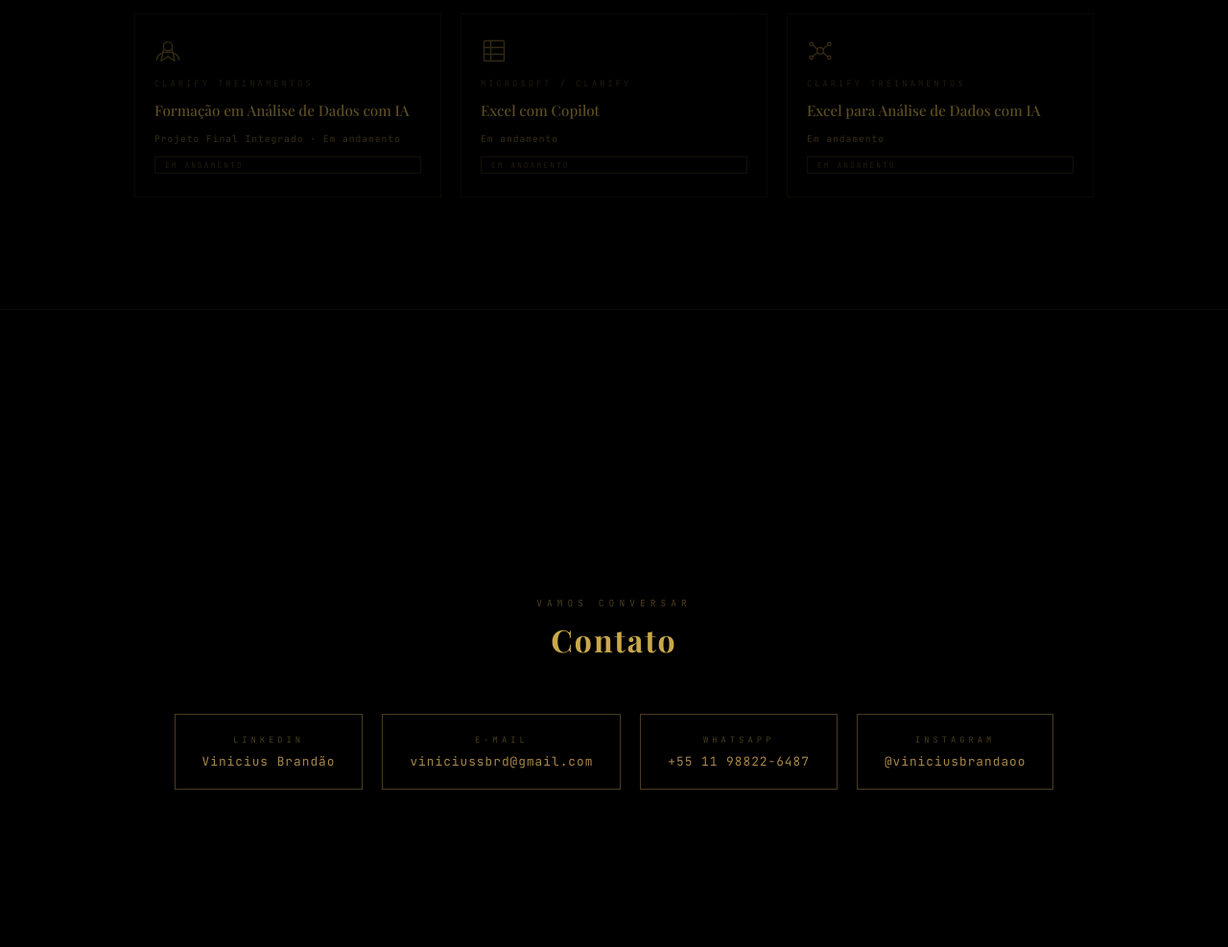
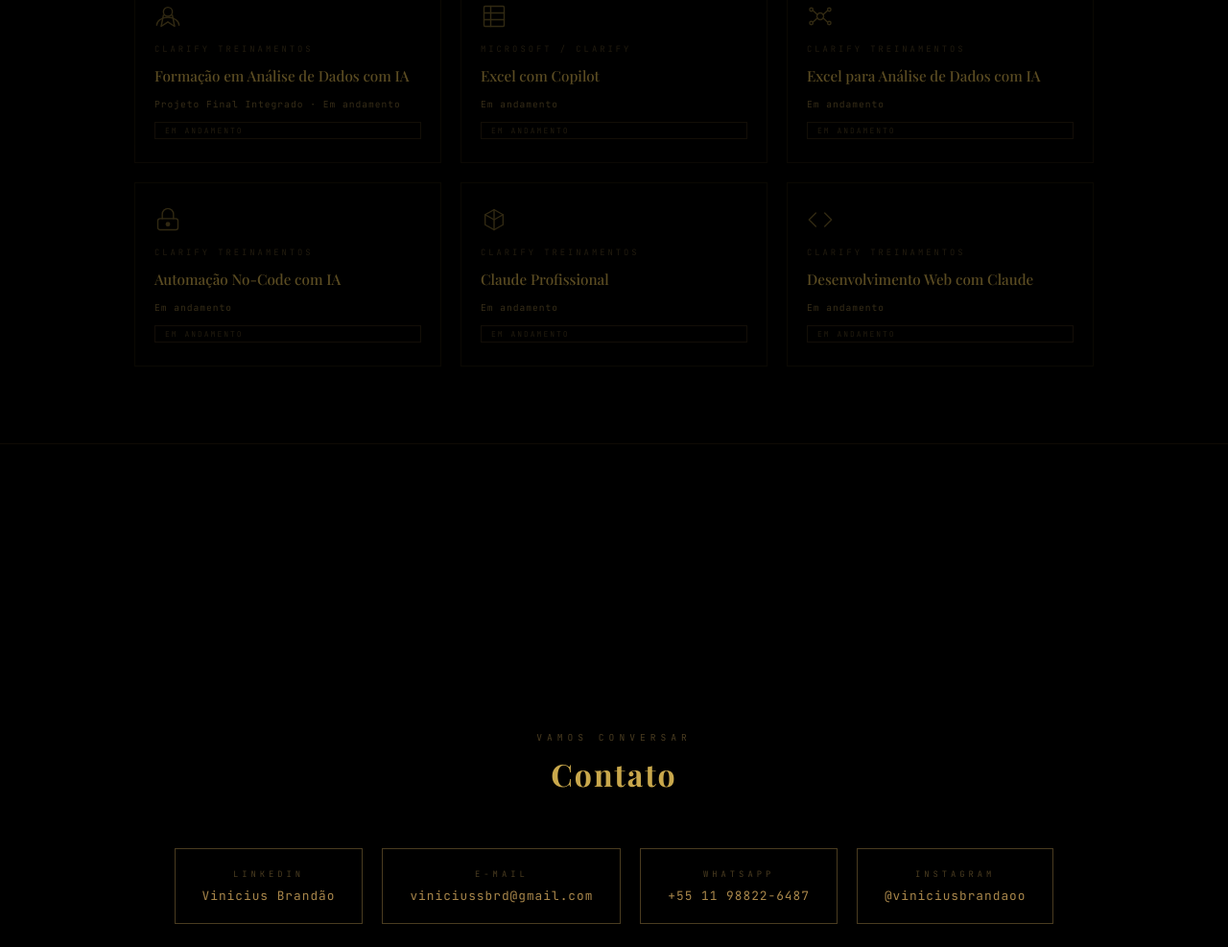
Before and after one commit to ViniciusBrandaoo/ViniciusBrandaoo.github.io, a plain HTML site: page index.html in a window 1280 px wide. Shown: the part 3739-4726 px from the top of the page at 96% size. Drawn offline with nearby package versions, Linux system fonts and the light colour scheme; a web font is replaced by a local one.

Commit message:
Add new certification cards to index.html

```diff
--- a/index.html
+++ b/index.html
@@ -424,6 +424,30 @@ h1{font-family:'Playfair Display';font-size:3rem;letter-spacing:3px;color:var(--
       <span class="cert-badge andamento">Em andamento</span>
     </div>
 
+    <div class="cert-card em-breve">
+      <div class="cert-icon"><svg viewBox="0 0 24 24" fill="none" stroke="#c9a84c" stroke-width="1.2" stroke-linecap="round" stroke-linejoin="round"><rect x="3" y="11" width="18" height="10" rx="2"/><path d="M7 11V7a5 5 0 0110 0v4"/><circle cx="12" cy="16" r="1.5" fill="#c9a84c"/></svg></div>
+      <div class="cert-school">Clarify Treinamentos</div>
+      <div class="cert-name">Automação No-Code com IA</div>
+      <div class="cert-meta"><span>Em andamento</span></div>
+      <span class="cert-badge andamento">Em andamento</span>
+    </div>
+
+    <div class="cert-card em-breve">
+      <div class="cert-icon"><svg viewBox="0 0 24 24" fill="none" stroke="#c9a84c" stroke-width="1.2" stroke-linecap="round" stroke-linejoin="round"><path d="M12 3l8 4.5v9L12 21l-8-4.5v-9L12 3z"/><path d="M12 3v18"/><path d="M4 7.5l8 4.5 8-4.5"/></svg></div>
+      <div class="cert-school">Clarify Treinamentos</div>
+      <div class="cert-name">Claude Profissional</div>
+      <div class="cert-meta"><span>Em andamento</span></div>
+      <span class="cert-badge andamento">Em andamento</span>
+    </div>
+
+    <div class="cert-card em-breve">
+      <div class="cert-icon"><svg viewBox="0 0 24 24" fill="none" stroke="#c9a84c" stroke-width="1.2" stroke-linecap="round" stroke-linejoin="round"><polyline points="16 18 22 12 16 6"/><polyline points="8 6 2 12 8 18"/></svg></div>
+      <div class="cert-school">Clarify Treinamentos</div>
+      <div class="cert-name">Desenvolvimento Web com Claude</div>
+      <div class="cert-meta"><span>Em andamento</span></div>
+      <span class="cert-badge andamento">Em andamento</span>
+    </div>
+
   </div>
 </section>
 
```
